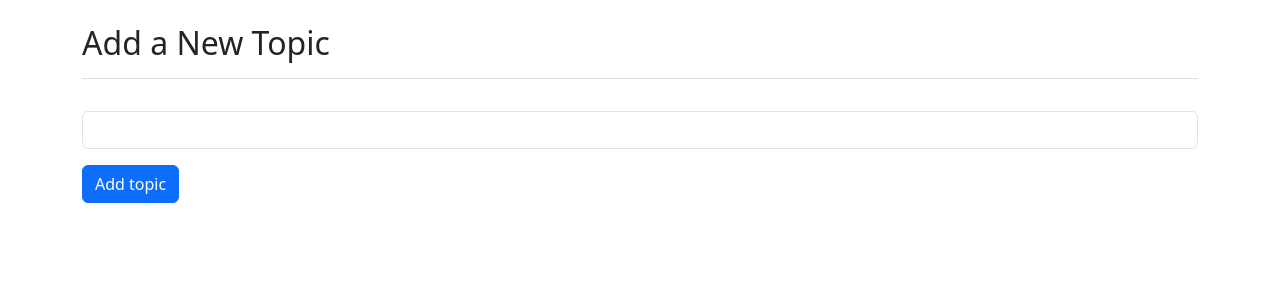
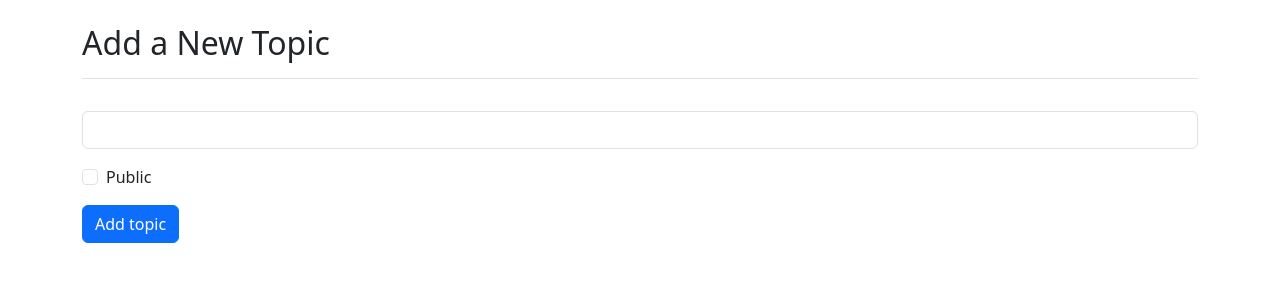
Before and after one commit to EdDomale/learning-log, a Django app: page /new_topic/ in a window 1280 px wide. Shown: the part 58-358 px from the top of the page. Run offline with Django 5.2, Linux system fonts and the light colour scheme; the visitor is signed in with stand-in values (Sample User, id 1); some libraries are stand-ins or nearby versions.

Commit message:
Added option of making a topic public.

```diff
--- a/learning_logs/forms.py
+++ b/learning_logs/forms.py
@@ -5,8 +5,9 @@ from .models import Topic, Entry
 class TopicForm(forms.ModelForm):
     class Meta:
         model = Topic
-        fields = ['text']
-        labels = {'text': ''}
+        fields = ['text', 'public']
+        labels = {'text': '',
+                  'public': 'Public'}
 
 class EntryForm(forms.ModelForm):
     class Meta:
--- a/learning_logs/models.py
+++ b/learning_logs/models.py
@@ -6,6 +6,7 @@ class Topic(models.Model):
     text = models.CharField(max_length=200)
     date_added = models.DateTimeField(auto_now_add=True)
     owner = models.ForeignKey(User, on_delete=models.CASCADE)
+    public = models.BooleanField(default = False)
 
     def __str__(self):
         return self.text
@@ -15,6 +16,7 @@ class Entry(models.Model):
 
     text = models.TextField()
     date_added = models.DateTimeField(auto_now_add=True)
+    owner = models.ForeignKey(User, on_delete=models.CASCADE)
 
     # Class to change reference from 'entrys' to 'entries'
     class Meta:
--- a/learning_logs/templates/learning_logs/topics.html
+++ b/learning_logs/templates/learning_logs/topics.html
@@ -9,7 +9,11 @@
         {% for topic in topics %}
             <li class="list-group-item border-0">
                 <a href="{% url 'learning_logs:topic' topic.id %}">
-                    {{ topic.text }}
+                    {% if topic.public != True %}
+                        {{ topic.text }}
+                    {% else %}
+                        {{ topic.text }}<span class="badge rounded-pill text-bg-secondary mx-2">Public</span>
+                    {% endif %}
                 </a>
             </li>
         {% empty %}
--- a/learning_logs/views.py
+++ b/learning_logs/views.py
@@ -9,16 +9,18 @@ from .forms import TopicForm, EntryForm
 def index(request):
     return render(request, 'learning_logs/index.html')
 
-@login_required
 def topics(request):
-    topics = Topic.objects.filter(owner=request.user).order_by('date_added')
+    if request.user.is_authenticated:
+        topics = Topic.objects.filter(owner=request.user).order_by('date_added') | Topic.objects.filter(public=True).order_by('date_added')
+    else:
+        topics = Topic.objects.filter(public=True).order_by('date_added')
+
     context = {'topics': topics}
     return render(request, 'learning_logs/topics.html', context)
 
-@login_required
 def topic(request, topic_id):
     topic = Topic.objects.get(id=topic_id)
-    check_topic_owner(request, topic)
+    check_topic_public(request, topic)
 
     entries = topic.entry_set.order_by('-date_added')
     context = {'topic': topic, 'entries': entries}
@@ -43,7 +45,7 @@ def new_topic(request):
 @login_required
 def new_entry(request, topic_id):
     topic = Topic.objects.get(id=topic_id)
-    check_topic_owner(request, topic)
+    check_topic_public(request, topic)
 
     if request.method != 'POST':
         form = EntryForm()
@@ -52,6 +54,7 @@ def new_entry(request, topic_id):
         if form.is_valid():
             new_entry = form.save(commit=False)
             new_entry.topic = topic
+            new_entry.owner = request.user
             new_entry.save()
             return redirect('learning_logs:topic', topic_id=topic_id)
 
@@ -62,7 +65,7 @@ def new_entry(request, topic_id):
 def edit_entry(request, entry_id):
     entry = Entry.objects.get(id=entry_id)
     topic = entry.topic
-    check_topic_owner(request, topic)
+    check_owner(request, entry)
 
 
     if request.method != 'POST':
@@ -76,6 +79,10 @@ def edit_entry(request, entry_id):
     context = {'entry': entry, 'topic': topic, 'form': form}
     return render(request, 'learning_logs/edit_entry.html', context)
 
-def check_topic_owner(request, topic):
-    if topic.owner != request.user:
+def check_topic_public(request, topic):
+    if topic.public != True:
+        check_owner(request, topic)
+
+def check_owner(request, object):
+    if object.owner != request.user:
         raise Http404
```
Also changed, not shown: learning_logs/templates/learning_logs/topic.html (+9 -3 lines), .platform/local/README.txt (added), .platform/local/project.yaml (added), learning_logs/migrations/0003_topic_public.py (added), learning_logs/migrations/0004_entry_owner.py (added), 1 other file.
